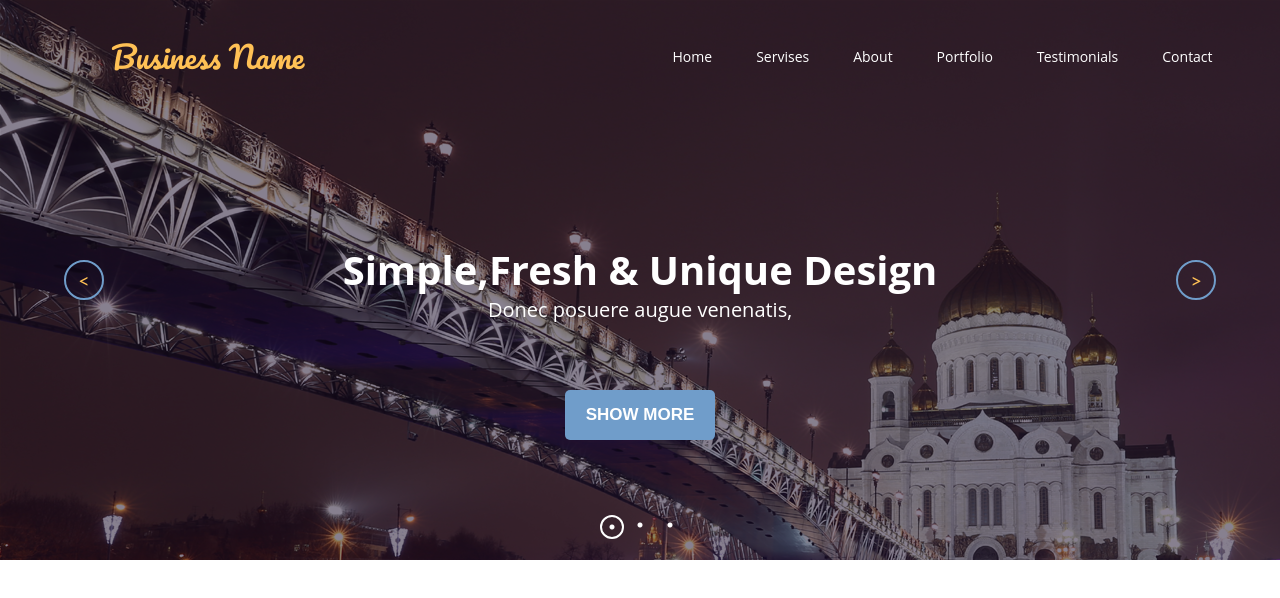
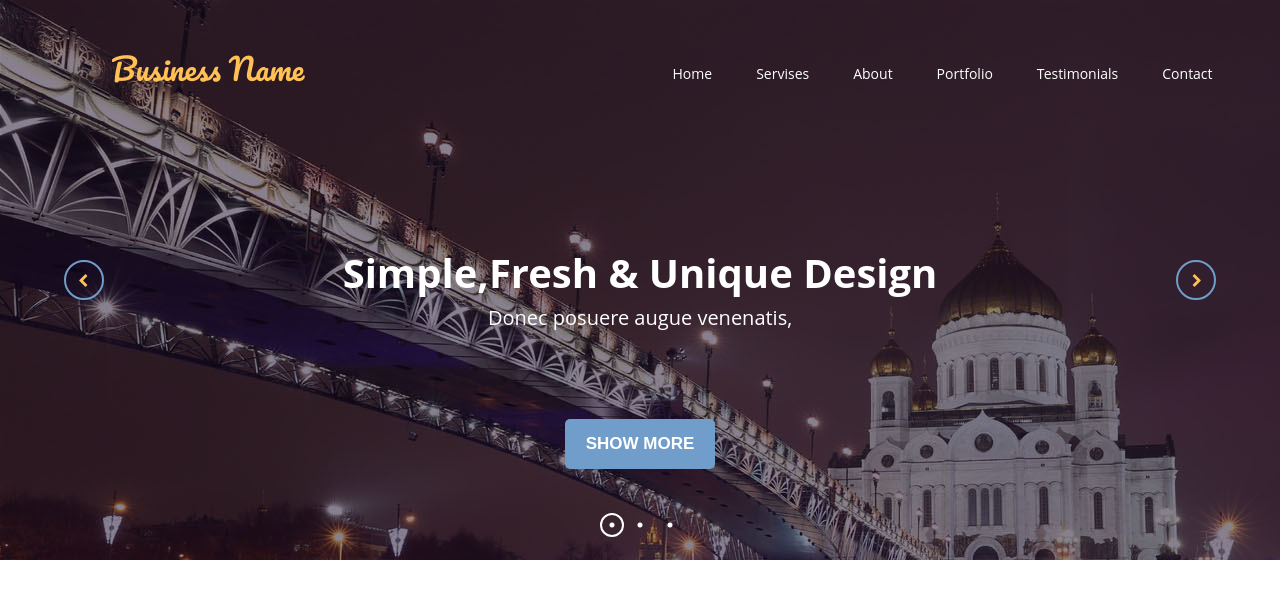
Before and after one commit to nikomax/Unique, a website: page app/index.html in a window 1280 px wide. Drawn offline with nearby package versions, Linux system fonts and the light colour scheme.

Commit message:
fixed bugs

```diff
--- a/app/css/reset.css
+++ /dev/null
@@ -1,47 +0,0 @@
-html, body, div, span, applet, object, iframe,
-h1, h2, h3, h4, h5, h6, p, blockquote, pre,
-a, abbr, acronym, address, big, cite, code,
-del, dfn, em, img, ins, kbd, q, s, samp,
-small, strike, strong, sub, sup, tt, var,
-b, u, i, center,
-dl, dt, dd, ol, ul, li,
-fieldset, form, label, legend,
-table, caption, tbody, tfoot, thead, tr, th, td,
-article, aside, canvas, details, embed,
-figure, figcaption, footer, header, hgroup,
-menu, nav, output, ruby, section, summary,
-time, mark, audio, video {
-    margin: 0;
-    padding: 0;
-    border: 0;
-    font-size: 100%;
-    font: inherit;
-    vertical-align: baseline;
-}
-/* HTML5 display-role reset for older browsers */
-article, aside, details, figcaption, figure,
-footer, header, hgroup, menu, nav, section {
-    display: block;
-}
-body {
-    line-height: 1;
-}
-ol, ul {
-    list-style: none;
-}
-blockquote, q {
-    quotes: none;
-}
-blockquote:before, blockquote:after,
-q:before, q:after {
-    content: '';
-    content: none;
-}
-table {
-    border-collapse: collapse;
-    border-spacing: 0;
-}
-
-a {
-    text-decoration: none;
-}
--- a/app/index.html
+++ b/app/index.html
@@ -5,7 +5,7 @@
     <meta http-equiv="X-UA-Compatible" content="ie=edge">
     <meta name="viewport" content="width=device-width, initial-scale=1">
     <title>Unique</title>
-    <link rel="stylesheet" href="css/reset.css">
+    <link rel="stylesheet" href="https://cdnjs.cloudflare.com/ajax/libs/normalize/7.0.0/normalize.min.css">
     <link rel="stylesheet" href="https://cdnjs.cloudflare.com/ajax/libs/font-awesome/4.7.0/css/font-awesome.min.css">
     <link href="https://fonts.googleapis.com/css?family=Pacifico" rel="stylesheet">
     <link href="https://fonts.googleapis.com/css?family=Lato" rel="stylesheet">
@@ -13,7 +13,6 @@
     <link rel="stylesheet" href="css/main.css">
 </head>
 <body>
-
 <header class="header">
     <div class="wrapper wrapper--header">
         <div class="container container--flex">
@@ -53,9 +52,9 @@
 
 <div class="banner">
     <div class="single-item">
-        <div><img src="img/Untitled-1.png" alt=""></div>
-        <div><img src="img/Untitled-1.png" alt=""></div>
-        <div><img src="img/Untitled-1.png" alt=""></div>
+        <div><img src="img/bunner-img.jpg" alt=""></div>
+        <div><img src="img/bunner-img1.jpg" alt=""></div>
+        <div><img src="img/bunner-img2.jpg" alt=""></div>
     </div>
     <div class="banner__content">
         <div class="container container--banner">
--- a/app/scss/_banner.scss
+++ b/app/scss/_banner.scss
@@ -31,16 +31,21 @@
 
 .slick-prev:before, .slick-next:before {
   opacity:1;
-  font-family: 'Lato', sans-serif;
   color: $logo_color;
+  display: inline-block;
+  font: normal normal normal 14px/1 FontAwesome;
+  text-rendering: auto;
+  -webkit-font-smoothing: antialiased;
 }
 
 .slick-prev:before {
-  content: "<";
+  content: "\f053";
+  margin: 1px 2px 0 0;
 }
 
 .slick-next:before {
-  content: ">";
+  content: "\f054";
+  margin: 1px 0 0 2px;
 }
 
 .slick-dots {
@@ -57,6 +62,7 @@
   opacity: 1;
   border: 2px solid white;
   border-radius: 50%;
+  margin-top: -2px;
 }
 
 .banner__content {
--- a/app/scss/_head.scss
+++ b/app/scss/_head.scss
@@ -20,12 +20,21 @@
 
 .header__logo {
   margin-left: 5%;
+
+  @media (min-width: 320px) {
+    margin-top: -30px;
+  }
+
+  @media (min-width: 768px) {
+    margin-top: -10px;
+  }
 }
 
 .logo {
   font-family: 'Pacifico';
   color: $logo_color;
   font-size: 30px;
+
 }
 
 .hamburger {
@@ -137,5 +146,6 @@
     top: 50px;
     left: 0;
     transition: 0.3s;
+    margin-left: -40px;
   }
 }
--- a/app/scss/main.scss
+++ b/app/scss/main.scss
@@ -1,7 +1,9 @@
 body {
   font-family: "Open Sans", sans-serif;
 }
-
+a {
+  text-decoration: none;
+}
 @import "slick";
 @import "slick-theme";
 @import "variables";
```
Also changed, not shown: app/js/common.js (+12 -0 lines), app/css/main.css, app/img/bunner-img.jpg (added), app/img/bunner-img1.jpg (added), app/img/bunner-img2.jpg (added), app/scss/main.css, 1 other file.
